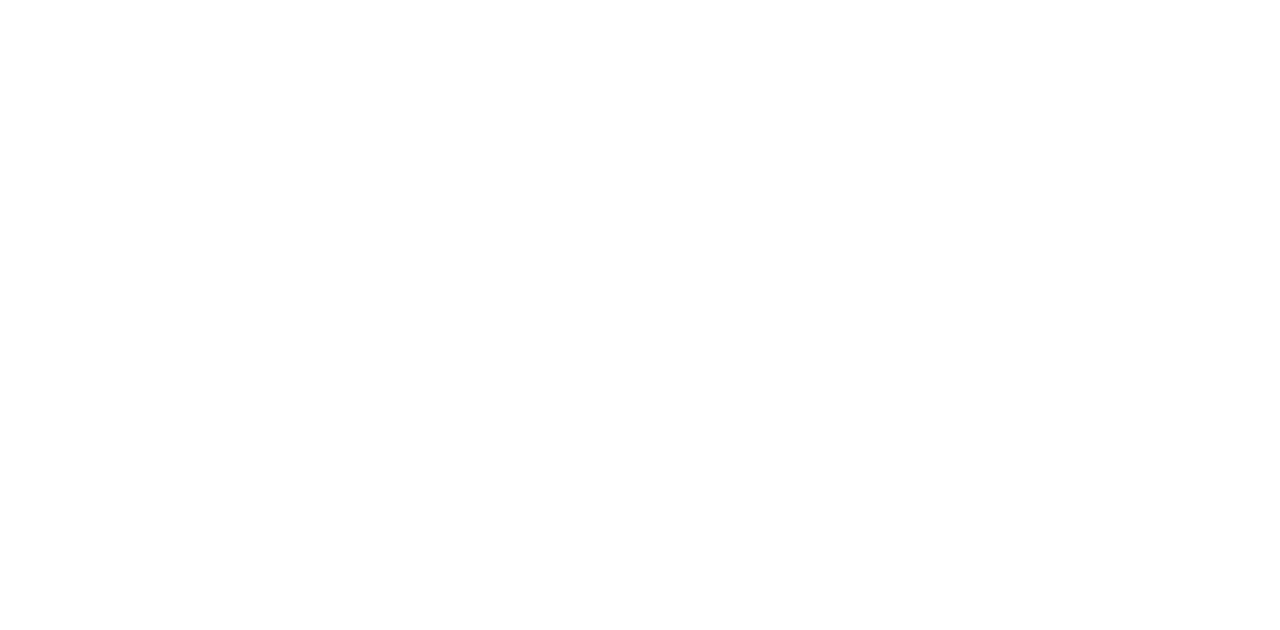
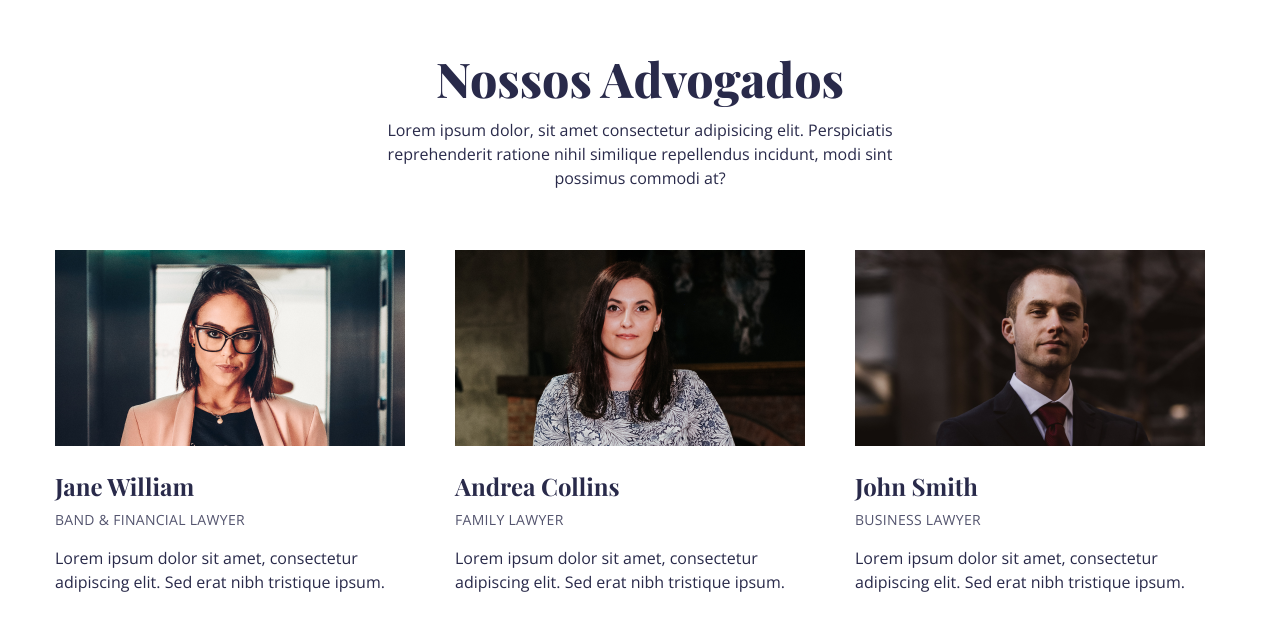
Before and after one commit to HudsonMenezes/law-firm, a React (Create React App) app: page / in a window 1280 px wide. Shown: the part 2033-2663 px from the top of the page. Built offline with nearby package versions, Linux system fonts and the light colour scheme.

Commit message:
Team members done

```diff
--- a/src/App.js
+++ b/src/App.js
@@ -4,6 +4,7 @@
 import Banner from "./components/Banner";
 import Testimonials from "./components/Testimonials";
 import Skills from "./components/Skills";
+import Team from "./components/Team";
 
 const App = () => {
   return (
@@ -11,6 +12,7 @@
       <Banner />
       <Testimonials />
       <Skills />
+      <Team />
       <div className="h-[2000px]"></div>
     </div>
   );
--- /dev/null
+++ b/src/components/Team.jsx
@@ -0,0 +1,45 @@
+import React from "react";
+
+//import team data
+import { team } from "../data";
+
+const Team = () => {
+  return (
+    <section id="team" className="section">
+      <div className="container mx-auto text-center">
+        <h2 className="text-5xl font-primary font-extrabold mb-4">
+          Nossos Advogados
+        </h2>
+        <p className="max-w-[540px] mx-auto px-6 lg:px-0 mb-[60px]">
+          Lorem ipsum dolor, sit amet consectetur adipisicing elit. Perspiciatis
+          reprehenderit ratione nihil similique repellendus incidunt, modi sint
+          possimus commodi at?
+        </p>
+        {/* team members grid */}
+        <div className="lg:grid lg:grid-cols-3 lg:gap-x-[30px]">
+          {team.map((item, index) => {
+            const { image, name, position, description } = item;
+            return (
+              <div className="text-center lg:text-left mb-12" key={index}>
+                <img
+                  className="mx-auto lg:mx-0 mb-6"
+                  src={image}
+                  alt="member img"
+                />
+                <h4 className="text-2xl mb-2 font-primary font-bold">{name}</h4>
+                <p className="text-sm uppercase tracking-[0.3px] mb-4 opacity-[0.8]">
+                  {position}
+                </p>
+                <p className="max-w-[332px] lg:max-w-[350px] mx-auto lg:mx-0">
+                  {description}
+                </p>
+              </div>
+            );
+          })}
+        </div>
+      </div>
+    </section>
+  );
+};
+
+export default Team;
```
